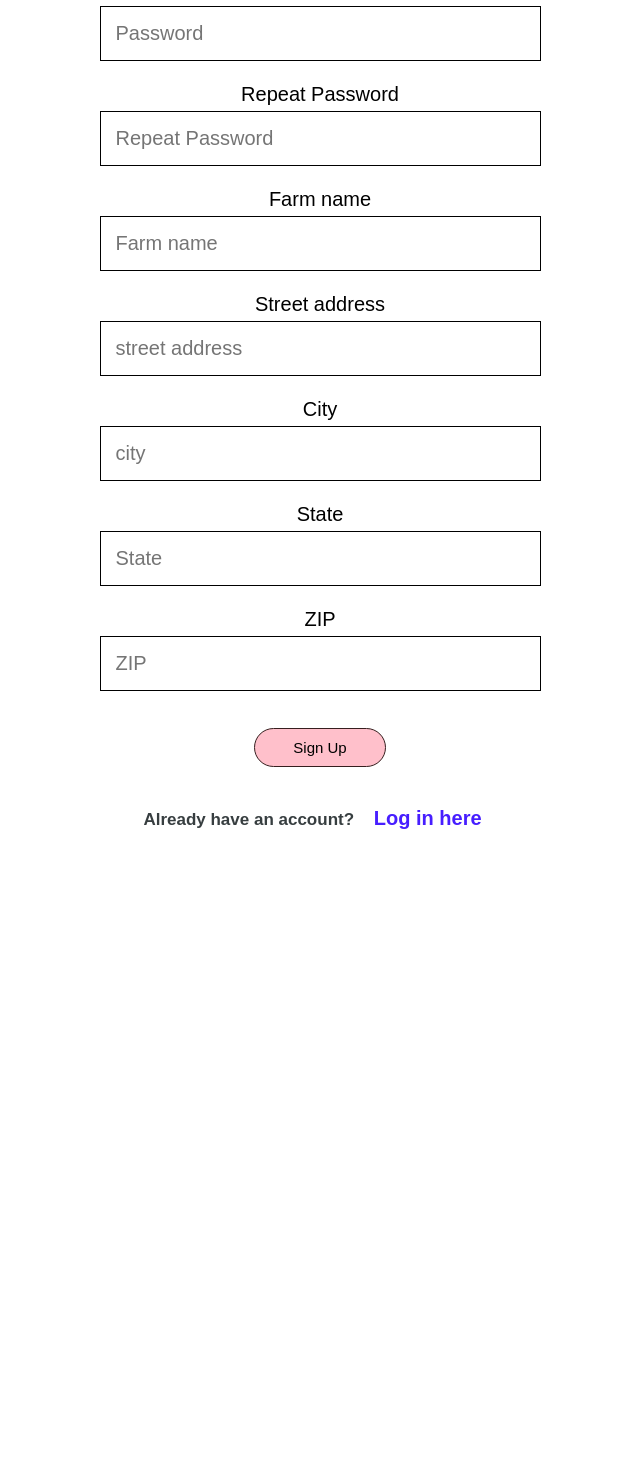
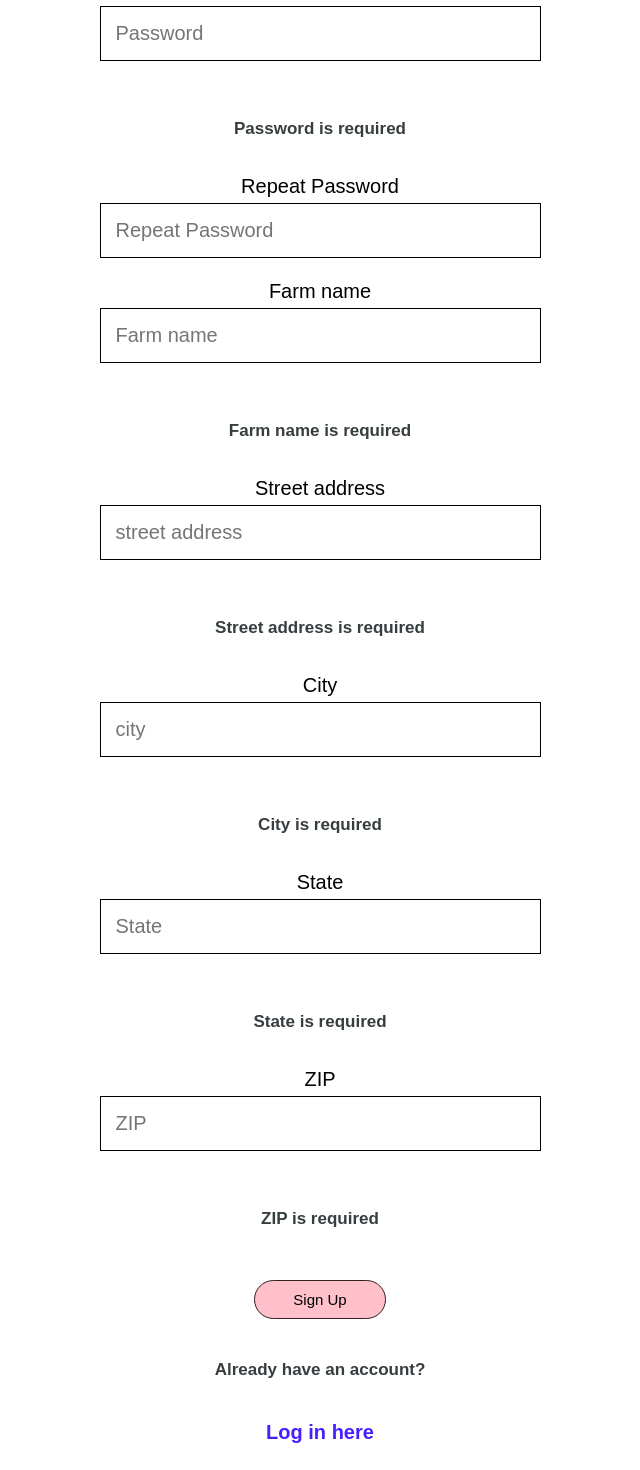
Before and after one commit to nora-sandler/farmers-bazaar-client, a React (Create React App) app: page /signup in a window 1280 px wide. Shown: the part 363-1833 px from the top of the page, without its empty margins (320-960 px from the left). Before the commit the page ends 1219 px from the top, so only its background shows below. Built offline with nearby package versions, Linux system fonts and the light colour scheme.

Commit message:
added error msg to register

```diff
--- a/src/Login.js
+++ b/src/Login.js
@@ -151,7 +151,9 @@ class Login extends React.Component {
                         <div className="signUp">
                             <p>
                                 Do not have an account?{" "}
-                                <a href="/signup">Sign up here</a>
+                            </p>
+                            <p>
+                            <a href="/signup">Sign up here</a>
                             </p>
                         </div>
                     </form>
--- a/src/Register.js
+++ b/src/Register.js
@@ -256,11 +256,20 @@ validateZIP() {
 
 
     render() {
+        const msg = this.state.error?
+        <p>
+            {this.state.error}
+        </p>:
+        <div></div>;
+
         return (
             <div className="Register">
                 <section id="signUpPage">
                 <h2>Sign up</h2>
                     <form className="registerForm" onSubmit={this.registerUser}>
+                    <div className = "errorMessage">
+                        {msg}
+                    </div>
                         <label htmlFor="username">Username</label>
                         <input
                             type="text"
@@ -294,6 +303,10 @@ validateZIP() {
                             />
                         )}
 
+                        <ValidationError
+                                message={this.validatePassword()}
+                            />
+
                         <label>Repeat Password</label>
                         <input
                             type="Password"
@@ -310,6 +323,9 @@ validateZIP() {
                                 message={this.validateRepeatPassword()}
                             />
                         )}
+                        <ValidationError
+                                message={this.validateRepeatPassword()}
+                            />
                         <label htmlFor="farm_name">Farm name</label>
                         <input
                             type="text"
@@ -326,6 +342,9 @@ validateZIP() {
                             />
                         )}
 
+                        <ValidationError
+                                message={this.validateFarmName()}
+                            />
 
                         <label htmlFor="street_address">Street address</label>
                         <input
@@ -342,6 +361,11 @@ validateZIP() {
                                 message={this.validateStreetAddress()}
                             />
                         )}
+                        <ValidationError
+                                message={this.validateStreetAddress()}
+                            />
+
+
 
                         <label htmlFor="city">City</label>
                         <input
@@ -358,6 +382,13 @@ validateZIP() {
                                 message={this.validateCity()}
                             />
                         )}
+                        <ValidationError
+                                message={this.validateCity()}
+                            />
+
+
+
+
 
                         <label htmlFor="state">State</label>
                         <input
@@ -375,6 +406,11 @@ validateZIP() {
                             />
                         )}
 
+                        <ValidationError
+                                message={this.validateState()}
+                            />
+
+
                         <label htmlFor="zip">ZIP</label>
                         <input
                             type="text"
@@ -390,6 +426,10 @@ validateZIP() {
                                 message={this.validateZIP()}
                             />
                         )}
+                        <ValidationError
+                                message={this.validateZIP()}
+                            />
+
 
                         <button
                             className="signup-button"
@@ -402,7 +442,10 @@ validateZIP() {
                     </form>
                     <div className="login">
                         <p>
-                            Already have an account? <a href="/user/login">Log in here</a>
+                            Already have an account?
+                        </p>
+                        <p>
+                        <a href="/user/login">Log in here</a>
                         </p>
                     </div>
                 </section>
```
